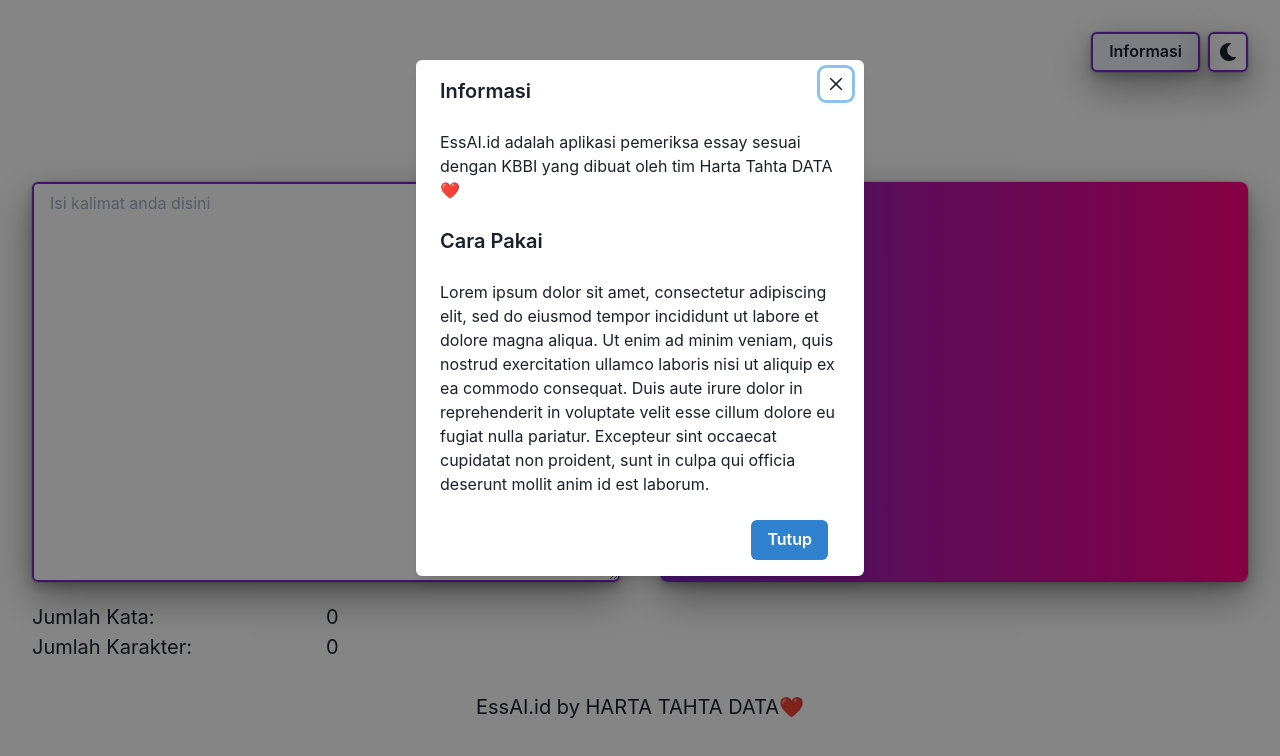
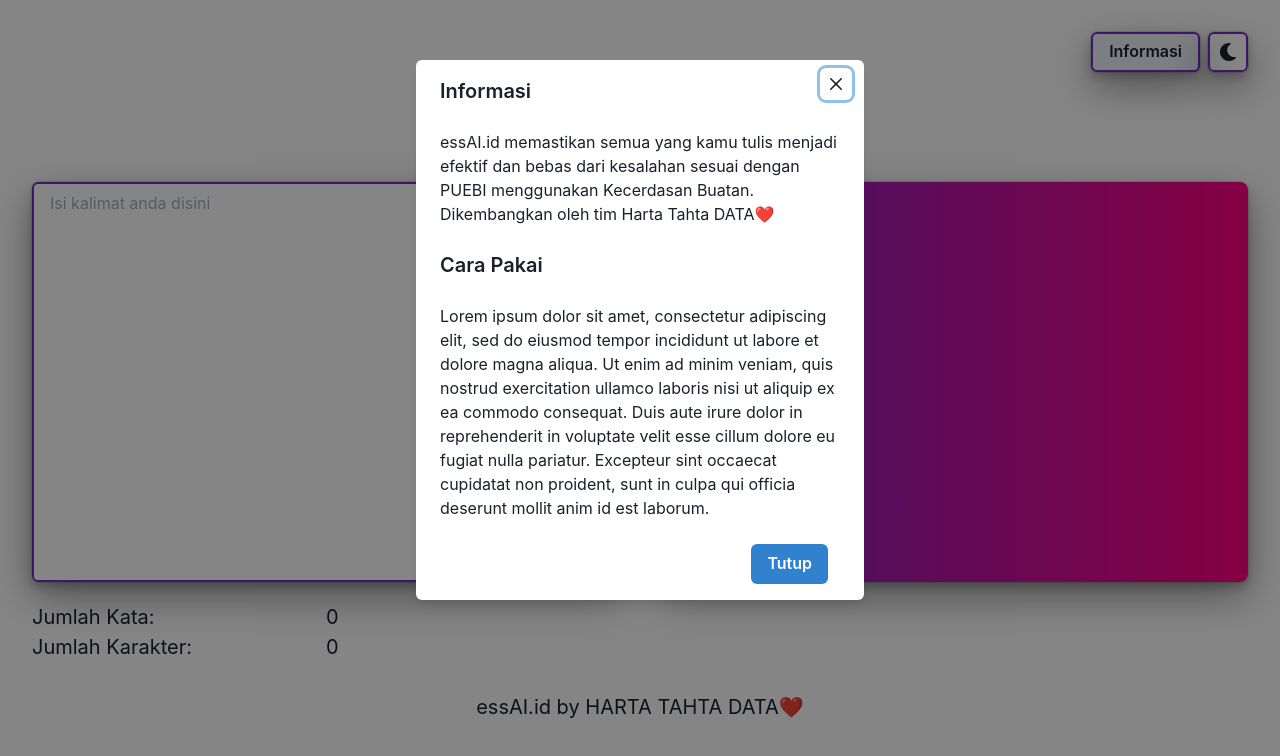
Before and after one commit to neodroid/HTD-Compfest-Front-End, a React (Create React App) app: page / in a window 1280 px wide. Both pictures are taken after a click on the button "Informasi". Shown: the top 756 px of the page. Built offline with nearby package versions, Linux system fonts and the light colour scheme.

Commit message:
test integrate

```diff
--- a/public/index.html
+++ b/public/index.html
@@ -7,7 +7,7 @@
     <meta name="theme-color" content="#000000" />
     <meta
       name="description"
-      content="EssAI.id memastikan semua yang kamu tulis efektif dan bebas dari kesalahan."
+      content="EssAI.id memastikan semua yang kamu tulis efektif dan bebas dari kesalahan sesuai dengan PUEBI menggunakan Kecerdasan Buatan"
     />
     <link rel="apple-touch-icon" href="%PUBLIC_URL%/logo192.png" />
     <!--
@@ -24,7 +24,7 @@
       work correctly both with client-side routing and a non-root public URL.
       Learn how to configure a non-root public URL by running `npm run build`.
     -->
-    <title>EssAI.id</title>
+    <title>essAI.id</title>
   </head>
   <body>
     <noscript>You need to enable JavaScript to run this app.</noscript>
--- a/src/App.js
+++ b/src/App.js
@@ -15,7 +15,7 @@ import {
   ModalFooter,
   ModalBody,
   ModalCloseButton,
-  Lorem,
+  Image,
   Button,
   useDisclosure,
 } from '@chakra-ui/react';
@@ -23,7 +23,8 @@ import { ColorModeSwitcher } from './ColorModeSwitcher';
 import Fonts from './fonts';
 // import theme from './theme';
 
-import book from './img/pencil.png';
+import book from './img/book2.png';
+import book2 from './img/pencil.png';
 
 function App() {
   const { isOpen, onOpen, onClose } = useDisclosure();
@@ -72,7 +73,7 @@ function App() {
               fontSize="6xl"
               fontWeight="extrabold"
             >
-              EssAI.id
+              essAI.id
             </Text>
           </Box>
 
@@ -87,8 +88,11 @@ function App() {
               <ModalHeader>Informasi</ModalHeader>
               <ModalCloseButton />
               <ModalBody>
-                EssAI.id adalah aplikasi pemeriksa essay sesuai dengan KBBI yang
-                dibuat oleh tim Harta Tahta DATA❤️
+                essAI.id memastikan semua yang kamu tulis menjadi efektif dan
+                bebas dari kesalahan sesuai dengan PUEBI menggunakan Kecerdasan
+                Buatan.
+                <br />
+                Dikembangkan oleh tim Harta Tahta DATA❤️
               </ModalBody>
               <ModalHeader>Cara Pakai</ModalHeader>
               <ModalBody>
@@ -169,7 +173,7 @@ function App() {
             </SimpleGrid>
           </SimpleGrid>
 
-          <Text mt="30">EssAI.id by HARTA TAHTA DATA❤️</Text>
+          <Text mt="30">essAI.id by HARTA TAHTA DATA❤️</Text>
         </Grid>
       </Box>
     </ChakraProvider>
```
Also changed, not shown: public/manifest.json.
